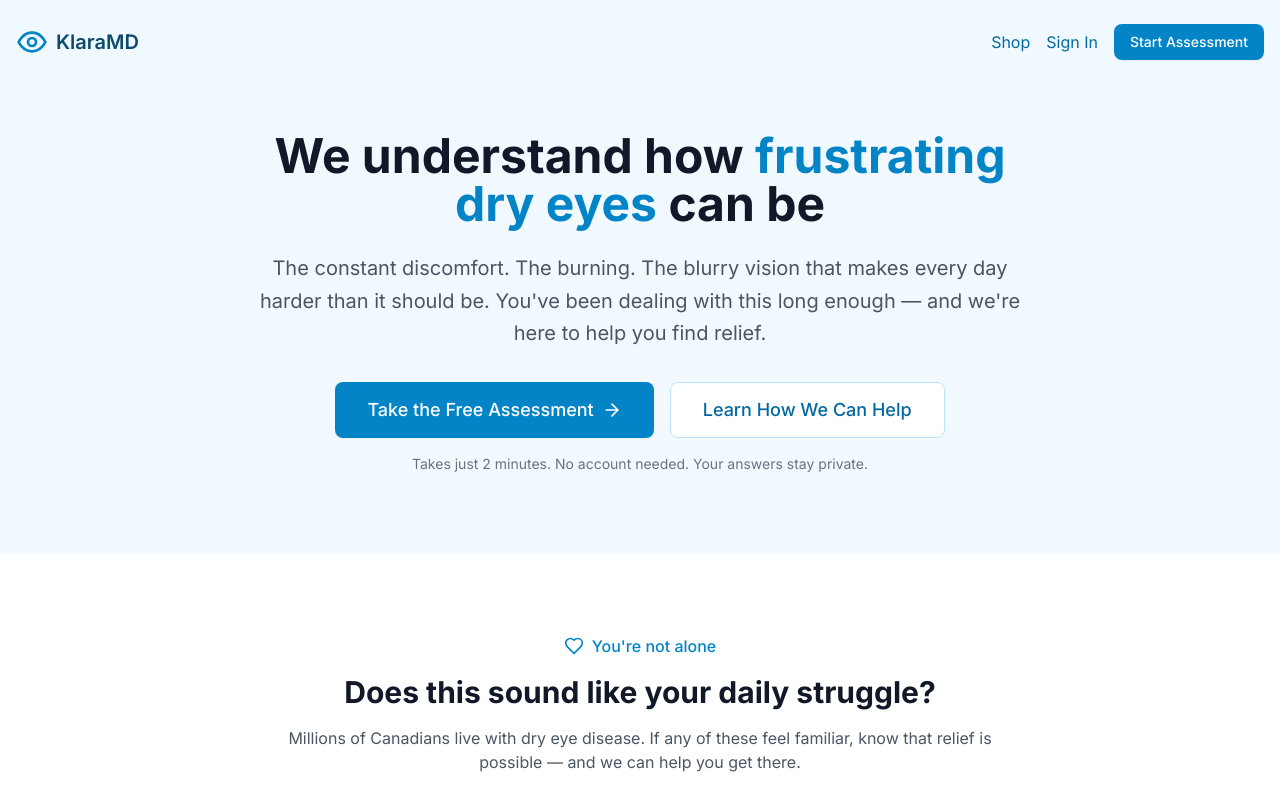
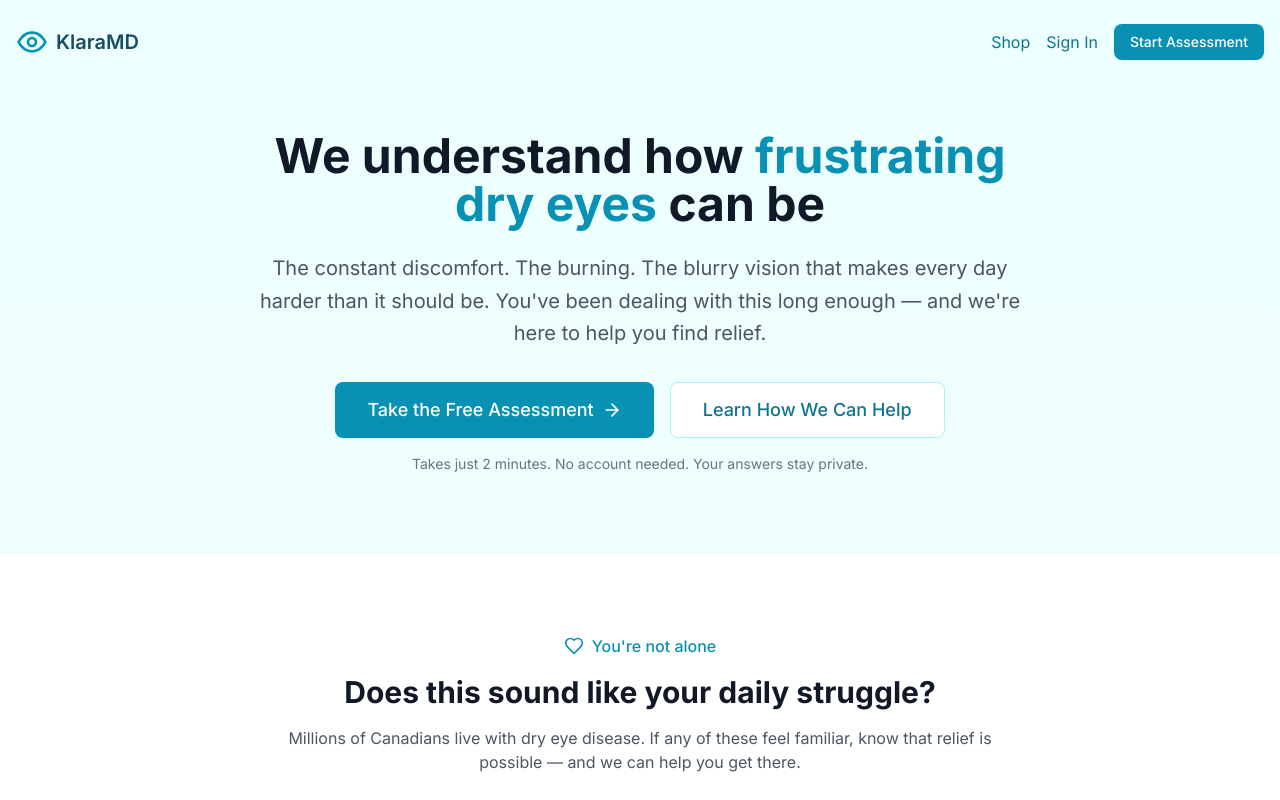
Before and after one commit to stash01/eyecare-poc, a Next.js app: page / in a window 1280 px wide. Shown: the top 800 px of the page. Built offline with nearby package versions, Linux system fonts and the light colour scheme.

Commit message:
Update tailwind.config.ts

```diff
--- a/tailwind.config.ts
+++ b/tailwind.config.ts
@@ -10,16 +10,16 @@ const config: Config = {
     extend: {
       colors: {
         primary: {
-          50: "#f0f9ff",
-          100: "#e0f2fe",
-          200: "#bae6fd",
-          300: "#7dd3fc",
-          400: "#38bdf8",
-          500: "#0ea5e9",
-          600: "#0284c7",
-          700: "#0369a1",
-          800: "#075985",
-          900: "#0c4a6e",
+          50: "#ecfeff",
+          100: "#cffafe",
+          200: "#a5f3fc",
+          300: "#67e8f9",
+          400: "#22d3ee",
+          500: "#06b6d4",
+          600: "#0891b2",
+          700: "#0e7490",
+          800: "#155e75",
+          900: "#164e63",
         },
       },
       fontFamily: {
```
